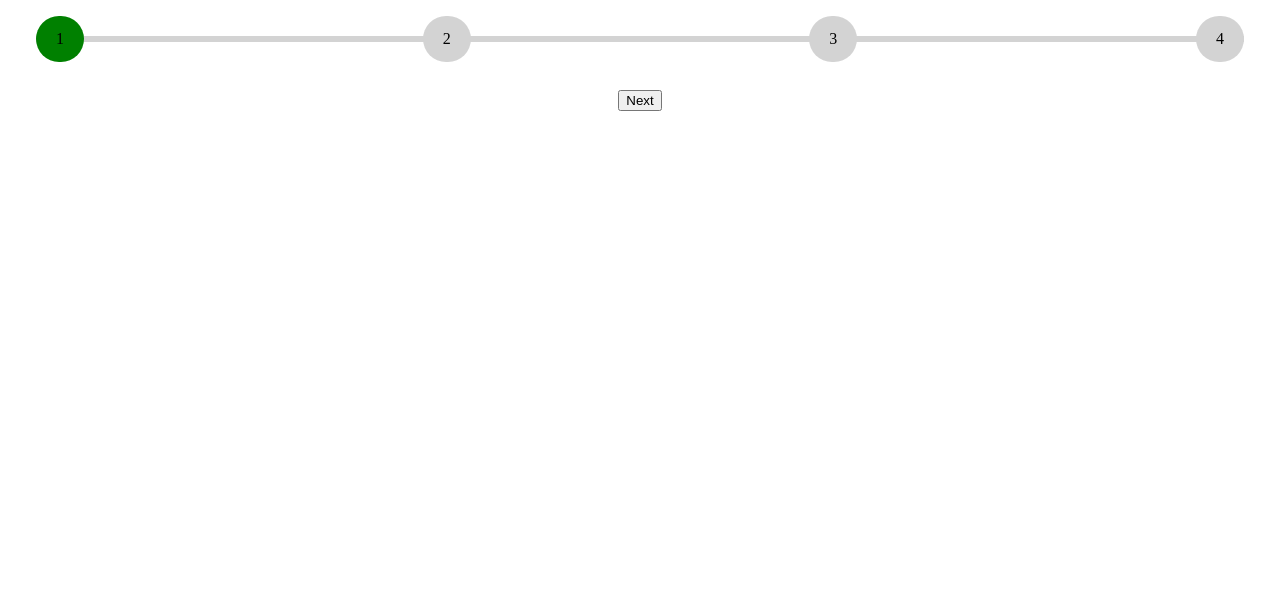
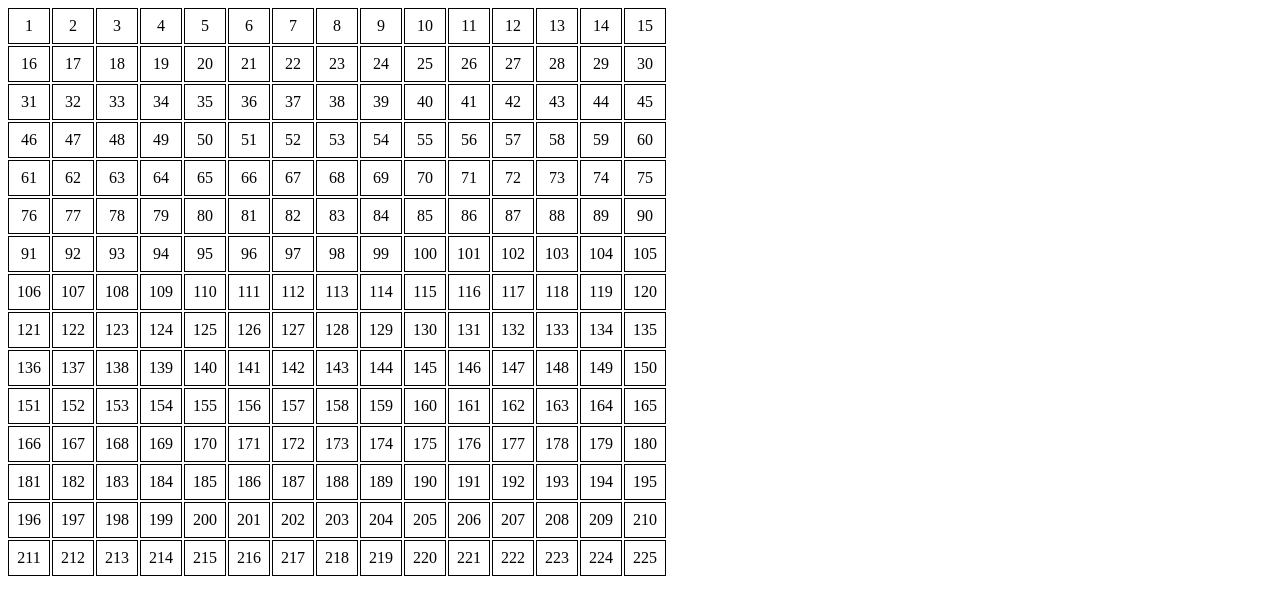
Before and after one commit to mdfaizanahmed786/react-machine-coding-questions, a React (Vite) app: page / in a window 1280 px wide. Shown: the top 614 px of the page. Built offline with nearby package versions, Linux system fonts and the light colour scheme.

Commit message:
New question:GridSelect

```diff
--- a/src/App.tsx
+++ b/src/App.tsx
@@ -12,7 +12,8 @@ import PasswordGenerator from './components/PasswordGenerator';
 import JobBoard from './components/JobBoard';
 import GridLights from './components/GridLights';
 import QuizApp from './components/QuizApp';
-import EcommerceSlider from './components/EcommerceSlider';
+// import EcommerceSlider from './components/EcommerceSlider';
+import GridSelect from './components/GridSelect';
 export default function App() {
   return (
     <main>
@@ -29,7 +30,8 @@ export default function App() {
       {/* <JobBoard/> */}
       {/* <GridLights/> */}
       {/* <QuizApp/> */}
-      <EcommerceSlider/>
+      {/* <EcommerceSlider/> */}
+      <GridSelect cols={15} rows={15}/>
     </main>
   )
 }
--- /dev/null
+++ b/src/components/GridSelect.tsx
@@ -0,0 +1,70 @@
+import { useCallback, useState } from "react"
+
+export default function GridSelect({ rows, cols }: {
+  rows: number
+  cols: number
+}) {
+
+  const [isMouseDown, setIsMouseDown] = useState(false)
+  const [boxes, setBoxes] = useState<number[]>([])
+  const [startIndex, setStartIndex] = useState(0)
+
+  const handleMouseUp = () => {
+    // decolor the object here...
+    console.log("MOUSEUP")
+    setIsMouseDown(false)
+    setStartIndex(0)
+  }
+  const handleElementDown = (index: number) => {
+    setIsMouseDown(true)
+    setStartIndex(index)
+
+  }
+
+
+  const handleElementEnter = useCallback((index: number) => {
+    // coloring logic I need to write here.
+    if (isMouseDown) {
+
+      // I have the index: 50, totalRows:15, totalCols:15
+      let row = Math.floor(index / cols)
+      let col = index % cols;
+      let startingRow = Math.floor(startIndex / cols);
+      let startingCol = startIndex % cols;
+      let boxesArray = []
+      let rowStart = Math.min(startingRow, row)
+      let rowEnd = Math.max(startingRow, row)
+      let colStart = Math.min(startingCol, col)
+      let colEnd = Math.max(startingCol, col)
+
+      for (let i = rowStart; i <= rowEnd; i++) {
+        for (let j = colStart; j <= colEnd; j++) {
+          // this is useful to get back index from rows and columns
+          let index = i * cols + j
+          boxesArray.push(index)
+        }
+      }
+      setBoxes(boxesArray)
+      console.log(boxesArray, "TIS IS S>>>>")
+    }
+  }, [isMouseDown])
+
+
+  console.log(boxes, "BOOXX")
+
+
+  return <div style={{ maxWidth: '300px' }}><div onMouseUp={handleMouseUp} style={{ display: 'grid', gridTemplateColumns: `repeat(${cols}, 1fr)`, gap: '2px', userSelect: 'none' }}>
+
+
+    {[...Array(rows * cols).keys()].map((_, i) => (
+      <div key={i} onMouseEnter={() => handleElementEnter(i)} onMouseDown={() => handleElementDown(i)} style={{ border: '1px solid black', background: `${boxes.includes(i) ? "blue" : "transparent"}`, padding: '8px', textAlign: 'center' }}>
+        {i + 1}
+      </div>
+    ))}
+
+
+
+
+  </div>
+  </div>
+}
```
